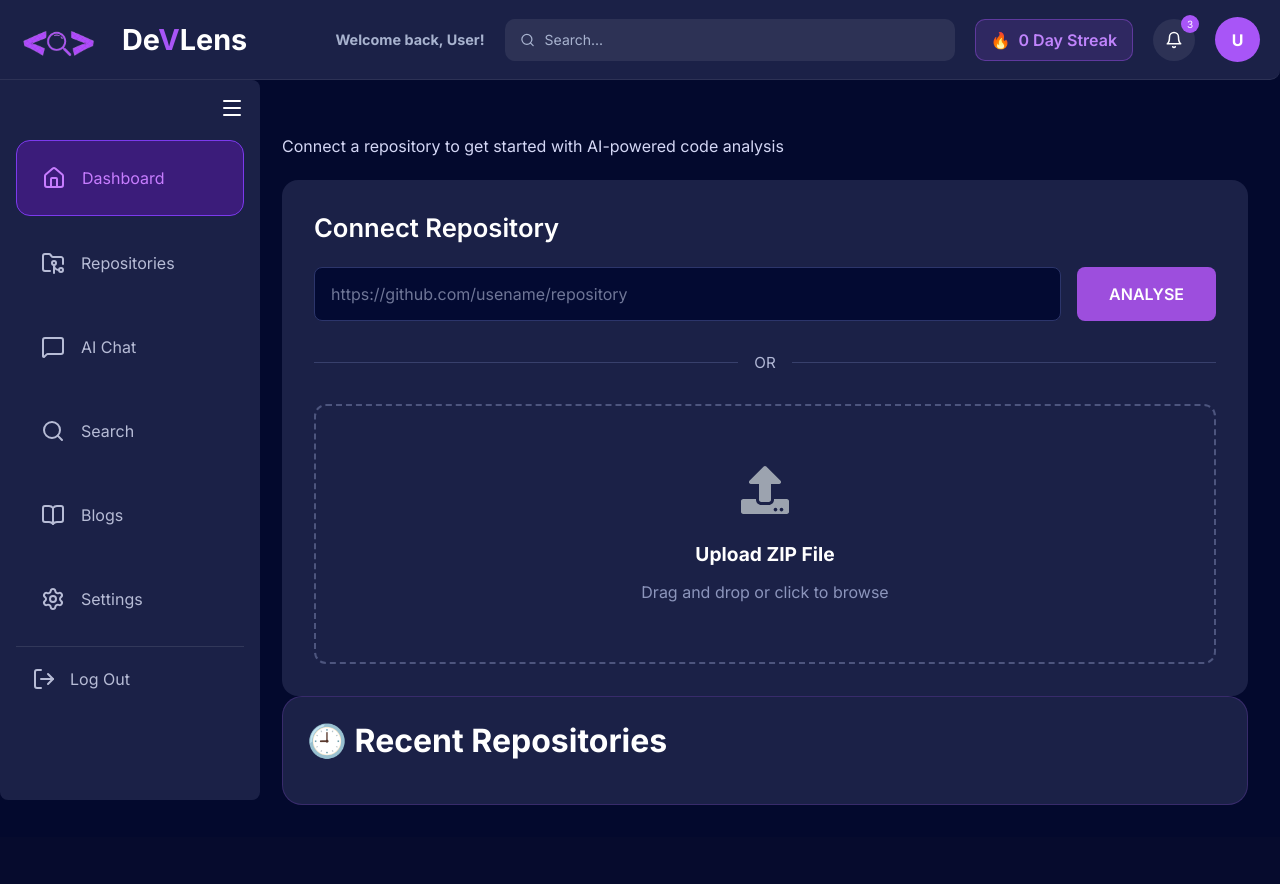
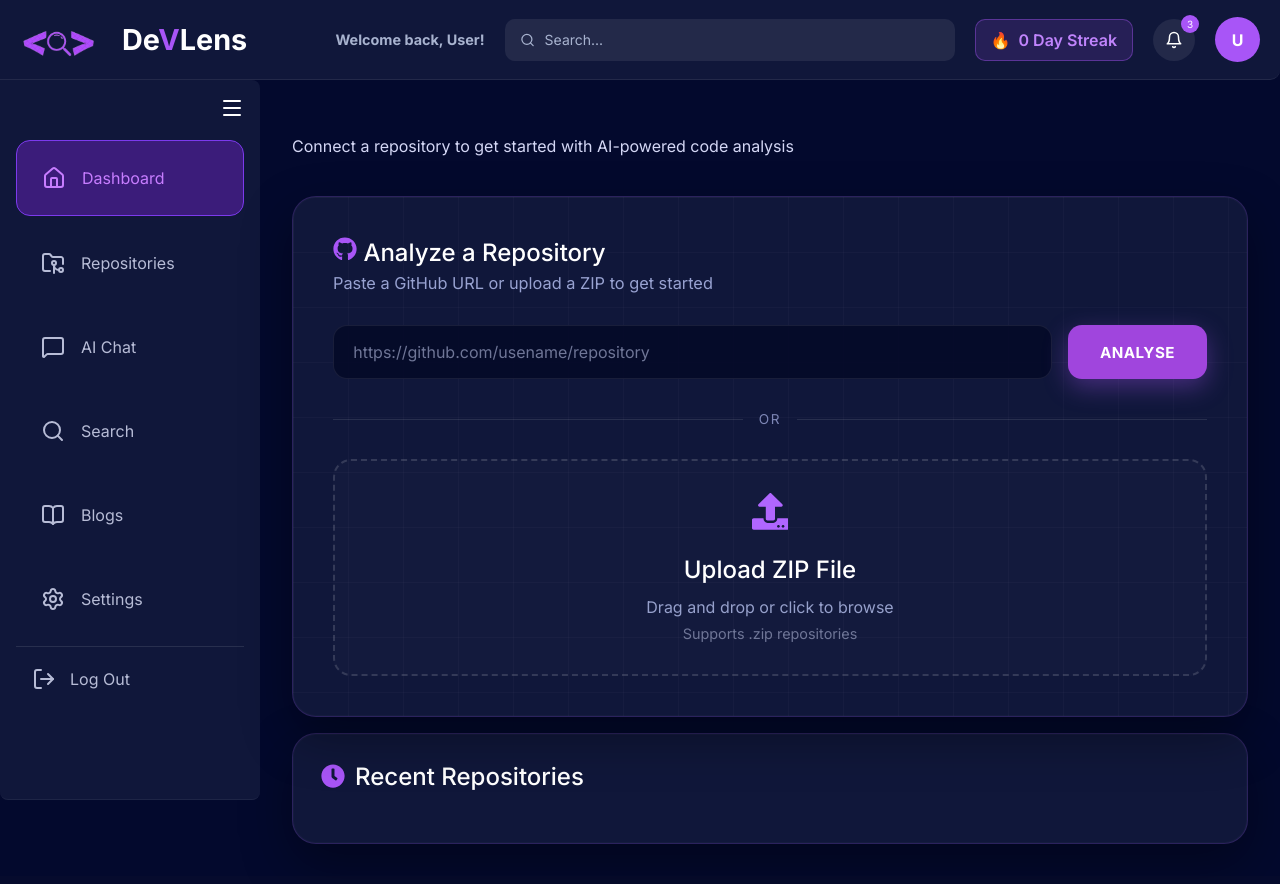
Before and after one commit to Ragamaie-Nagineni/DeVLens, a React app in the folder frontend/: page /dashboard in a window 1280 px wide. Shown: the top 884 px of the page. Built offline with nearby package versions, Linux system fonts and the light colour scheme; the HTML template or start-up script is replaced by a standard one.

Commit message:
improved dashboard ui

```diff
--- a/frontend/src/components/Header/Header.css
+++ b/frontend/src/components/Header/Header.css
@@ -12,7 +12,14 @@
   height: 80px;
   z-index: 1000;
   /* background: #161d4a; */
-  background: #1b2147;
+  /* background: #1b2147; */
+  /* background: linear-gradient(
+    135deg,
+    rgba(78, 44, 180, 0.18),
+    rgba(25, 30, 75, 0.95)
+  ); */
+   background: #10173A;
+  border-bottom: 1px solid rgba(255,255,255,0.06);
   position:fixed;
   display: flex;
   align-items: center;
--- a/frontend/src/components/RecentRepositories/RecentRepositories.css
+++ b/frontend/src/components/RecentRepositories/RecentRepositories.css
@@ -1,35 +1,75 @@
+/* ===========================
+   Recent Repositories Container
+=========================== */
+
 .recent-repositories {
   width: 100%;
-  background: #1b2147;
-  border-radius: 20px;
-  padding: 24px;
-  border: 1px solid rgba(168, 85, 247, 0.2);
+  padding: 28px;
+  border-radius: 24px;
+
+ background: #10173A;
+
+  border: 1px solid rgba(168, 85, 247, 0.18);
+
+  box-shadow:
+    inset 0 0 0 1px rgba(255, 255, 255, 0.02),
+    0 20px 50px rgba(0, 0, 0, 0.35);
+
 }
 
+/* ===========================
+   Section Title
+=========================== */
+
 .recent-repositories h2 {
-  color: #fff;
-  font-size: 2rem;
-  margin-bottom: 20px;
+  display: flex;
+  align-items: center;
+  gap: 10px;
+
+  color: #ffffff;
+  font-size: 1.5rem;
+  font-weight: 500;
+
+  margin-bottom: 24px;
 }
+
+/* ===========================
+   Repository Card
+=========================== */
 
 .recent-repo-card {
   display: flex;
   justify-content: space-between;
   align-items: center;
 
-  background: #030a32;
-  border-radius: 16px;
-  padding: 20px 24px;
-  margin-bottom: 16px;
+  padding: 22px 24px;
+  margin-bottom: 18px;
 
-  border: 1px solid transparent;
+  border-radius: 20px;
+
+  background: #040b30;
+
+  border: 1px solid rgba(255, 255, 255, 0.04);
+
   transition: all 0.25s ease;
 }
 
+.recent-repo-card:last-child {
+  margin-bottom: 0;
+}
+
 .recent-repo-card:hover {
-  border-color: #a855f7;
   transform: translateY(-2px);
+
+  border-color: rgba(168, 85, 247, 0.35);
+
+  box-shadow:
+    0 12px 28px rgba(0, 0, 0, 0.3);
 }
+
+/* ===========================
+   Left Section
+=========================== */
 
 .repo-left {
   display: flex;
@@ -37,61 +77,158 @@
   gap: 18px;
 }
 
+/* ===========================
+   Repository Icon
+=========================== */
+
 .repo-icon {
-  width: 56px;
-  height: 56px;
-  border-radius: 14px;
+  width: 50px;
+  height: 50px;
+  border-radius: 16px;
+  display: flex;
+  align-items: center;
+  justify-content: center;
+  font-size: 1.2rem;
+  background: linear-gradient(
+    135deg,
+    rgba(107, 70, 193, 0.35),
+    rgba(55, 30, 110, 0.9)
+  );
+  border: 1px solid rgba(168, 85, 247, 0.25);
+  flex-shrink: 0;
+}
 
+/* ===========================
+   Repository Details
+=========================== */
+
+.repo-details {
   display: flex;
-  justify-content: center;
-  align-items: center;
-
-  font-size: 1.5rem;
-
-  background: rgba(168, 85, 247, 0.12);
-  border: 1px solid rgba(168, 85, 247, 0.3);
+  flex-direction: column;
 }
 
 .repo-details h3 {
-  color: white;
-  font-size: 1.4rem;
-  margin-bottom: 10px;
+  color: #ffffff;
+  font-size: 1.2rem;
+  font-weight: 300;
+
+  margin: 0 0 8px;
 }
+
+/* ===========================
+   Metrics
+=========================== */
 
 .repo-metrics {
   display: flex;
-  gap: 18px;
   flex-wrap: wrap;
-
-  color: #9ea7cf;
+  gap: 15px;
+  color: #9ca4c8;
   font-size: 0.95rem;
 }
 
-.repo-metrics span {
+/* .repo-metrics span {
   display: flex;
   align-items: center;
-  gap: 4px;
+  gap: 5px;
+} */
+ .repo-metrics span {
+  display: flex;
+  align-items: center;
+  gap: 6px;
 }
 
+/* .repo-metrics svg {
+  font-size: 0.9rem;
+  color: #a855f7;
+} */
+
+/* .repo-icon svg {
+  font-size: 1.4rem;
+  color: #c084fc;
+} */
+/*clock*/
+.recent-repositories h2 svg {
+  color: #a855f7;
+}
+
+.explore-btn svg {
+  font-size: 1rem;
+}
+
+/* ===========================
+   Explore Button
+=========================== */
+
 .explore-btn {
-  width: 46px;
-  height: 46px;
-
+  width: 48px;
+  height: 48px;
   border: none;
   border-radius: 50%;
-
-  background: rgba(168, 85, 247, 0.15);
-  color: #a855f7;
-
-  font-size: 1.5rem;
-  font-weight: bold;
+  display: flex;
+  align-items: center;
+  justify-content: center;
+  background: rgba(168, 85, 247, 0.12);
+  color: #b56dff;
+  font-size: 1.4rem;
   cursor: pointer;
-
-  transition: all 0.2s ease;
+  transition: all 0.25s ease;
+  flex-shrink: 0;
 }
 
 .explore-btn:hover {
-  background: #a855f7;
-  color: white;
-  transform: scale(1.08);
+  background: rgba(168, 85, 247, 0.22);
+  color: #ffffff;
+  transform: translateX(4px);
 }
+
+/* ===========================
+   Scrollbar (optional)
+=========================== */
+
+.recent-repositories::-webkit-scrollbar {
+  width: 6px;
+}
+
+.recent-repositories::-webkit-scrollbar-thumb {
+  background: rgba(168, 85, 247, 0.4);
+  border-radius: 10px;
+}
+
+/* ===========================
+   Responsive
+=========================== */
+
+@media (max-width: 768px) {
+  .recent-repositories {
+    padding: 18px;
+  }
+
+  .recent-repositories h2 {
+    font-size: 1.5rem;
+  }
+
+  .recent-repo-card {
+    padding: 18px;
+  }
+
+  .repo-details h3 {
+    font-size: 1.2rem;
+  }
+
+  .repo-metrics {
+    gap: 10px;
+    font-size: 0.85rem;
+  }
+
+  .repo-icon {
+    width: 52px;
+    height: 52px;
+    font-size: 1.3rem;
+  }
+
+  .explore-btn {
+    width: 42px;
+    height: 42px;
+  }
+}
--- a/frontend/src/components/RecentRepositories/RecentRepositories.jsx
+++ b/frontend/src/components/RecentRepositories/RecentRepositories.jsx
@@ -2,6 +2,14 @@
 import { useNavigate } from "react-router-dom";
 import axios from "axios";
 import "./RecentRepositories.css";
+import {
+  FaCube,
+  FaFolder,
+  FaCode,
+  FaLayerGroup,
+  FaArrowRight,
+  FaClock,
+} from "react-icons/fa";
 
 function RecentRepositories() {
     const [repositories, setRepositories] = useState([]);
@@ -28,20 +36,20 @@
 
     return (
         <div className="recent-repositories">
-            <h2>🕘 Recent Repositories</h2>
+            <h2><FaClock/> Recent Repositories</h2>
 
             {repositories.map((repo) => (
                 <div className="recent-repo-card" key={repo.id}>
                     <div className="repo-left">
-                        <div className="repo-icon">📦</div>
+                        <div className="repo-icon"><FaCube/></div>
 
                         <div className="repo-details">
                             <h3>{repo.repo_name}</h3>
 
                             <div className="repo-metrics">
-                                <span>📁 {repo.metrics?.files} files</span>
-                                <span>⚙️ {repo.metrics?.functions} functions</span>
-                                <span>🏗️ {repo.metrics?.classes} classes</span>
+                                <span><FaFolder/> {repo.metrics?.files} files</span>
+                                <span><FaCode/> {repo.metrics?.functions} functions</span>
+                                <span><FaLayerGroup/> {repo.metrics?.classes} classes</span>
                                 <span>
                                     {new Date(repo.created_at).toLocaleDateString()}
                                 </span>
@@ -59,7 +67,7 @@
                             })
                         }
                     >
-                        →
+                         <FaArrowRight />
                     </button>
                 </div>
             ))}
--- a/frontend/src/components/Sidebar/Sidebar.css
+++ b/frontend/src/components/Sidebar/Sidebar.css
@@ -5,7 +5,14 @@
   left: 0;
   height: calc(100vh - 5rem);
   /* background: #141B4D; */
-  background: #1b2147;
+  /*background: #1b2147;*/
+  /* background: linear-gradient(
+    135deg,
+    rgba(78, 44, 180, 0.18),
+    rgba(25, 30, 75, 0.95)
+  ); */
+   background: #10173A;
+  border-bottom: 1px solid rgba(255,255,255,0.06);
   display: flex;
   flex-direction: column;
   justify-content: flex-start;
--- a/frontend/src/components/uploadBox/UploadBox.css
+++ b/frontend/src/components/uploadBox/UploadBox.css
@@ -1,76 +1,149 @@
+/* ===========================
+   Connect Repository Card
+=========================== */
+
 .connect-repo-card {
   width: 100%;
-  /* max-width: none; */
-  background: #1b2147;
-  border-radius: 16px;
-  padding: 2rem;
+  padding: 2.5rem;
+  border-radius: 24px;
+
+  /* background: linear-gradient(
+    135deg,
+    rgba(78, 44, 180, 0.18),
+    rgba(25, 30, 75, 0.95)
+  ); */
+  background: #10173A;
+
+  border: 1px solid rgba(168, 85, 247, 0.18);
+
+  box-shadow:
+    inset 0 0 0 1px rgba(255, 255, 255, 0.02),
+    0 20px 50px rgba(0, 0, 0, 0.35);
+
+  position: relative;
+  overflow: hidden;
 }
 
-/* Title */
-.connect-repo-card h3 {
-  font-size: clamp(1.2rem, 2vw, 1.8rem);
-  font-weight: 600;
-  margin-bottom: 1.5rem;
+/* subtle grid overlay */
+.connect-repo-card::before {
+  content: "";
+  position: absolute;
+  inset: 0;
+  pointer-events: none;
+
+  background-image:
+    linear-gradient(rgba(255,255,255,0.025) 1px, transparent 1px),
+    linear-gradient(90deg, rgba(255,255,255,0.025) 1px, transparent 1px);
+
+  background-size: 55px 55px;
 }
 
-/* Input + Button */
- .repo-input-container {
+/* ===========================
+   Heading
+=========================== */
+
+.connect-repo-card h3 {
+  position: relative;
+  z-index: 1;
+
+  font-size: 1.5rem;
+  font-weight: 500;
+  color: white;
+  margin-bottom: 0.4rem;
+}
+/*github icon*/
+.connect-repo-card h3 svg{
+  color: #a855f7;
+}
+
+.repo-subtitle {
+  position: relative;
+  z-index: 1;
+
+  color: #98a2d1;
+  font-size: 1.02rem;
+  margin-bottom: 2rem;
+}
+
+/* ===========================
+   Input + Button
+=========================== */
+
+.repo-input-container {
+  position: relative;
+  z-index: 1;
+
   display: flex;
   gap: 1rem;
   align-items: stretch;
-  flex-wrap: nowrap;
 }
 
 .repo-input-container input {
-  flex: 1 1 300px;
-  min-width: 0;
-  padding: 1rem;
-  background: #030a32;
-  border: 1px solid #2c356b;
-  border-radius: 8px;
+  flex: 1;
+
+  padding: 1rem 1.2rem;
+
+  background: rgba(5, 10, 40, 0.9);
+
+  border: 1px solid rgba(255,255,255,0.08);
+
+  border-radius: 14px;
+
   color: white;
   font-size: 1rem;
+
   outline: none;
+  transition: all 0.25s ease;
 }
- /* .repo-input-container {
-  display: flex;
-  align-items: center;
-  gap: 1rem;
-  flex-wrap: nowrap;
-} */
-
-
 
 .repo-input-container input::placeholder {
   color: #6f7697;
 }
 
 .repo-input-container input:focus {
-  border-color: #a855f7;
+  border-color: #b066ff;
+
+  box-shadow:
+    0 0 0 3px rgba(168,85,247,.15),
+    0 0 20px rgba(168,85,247,.18);
 }
 
 .repo-input-container button {
-  padding: 1rem 2rem;
+  padding: 0 2rem;
+
   border: none;
-  border-radius: 8px;
-
-  background: #9d4edd;
-  flex-shrink: 0;
-  color: white;
-  font-weight: 600;
-  font-size: 1rem;
+  border-radius: 14px;
 
   cursor: pointer;
-  transition: 0.3s ease;
+
+  color: white;
+  font-size: 0.95rem;
+  font-weight: 700;
+  letter-spacing: 0.03em;
+
+  background:  #a045dd;
+
+  transition: all 0.25s ease;
+
+  box-shadow:
+    0 8px 24px rgba(168,85,247,.35);
 }
 
 .repo-input-container button:hover {
-   background: #9239db;
-  opacity: 0.9;
+  transform: translateY(-2px);
+
+  box-shadow:
+    0 14px 30px rgba(168,85,247,.45);
 }
 
-/* OR Divider */
+/* ===========================
+   OR Divider
+=========================== */
+
 .or-divider {
+  position: relative;
+  z-index: 1;
+
   display: flex;
   align-items: center;
   margin: 2rem 0;
@@ -81,115 +154,131 @@
   content: "";
   flex: 1;
   height: 1px;
-  background: #38406c;
+  background: rgba(255,255,255,0.1);
 }
 
 .or-divider span {
   padding: 0 1rem;
-  color: #b2b8d6;
-  font-size: 0.95rem;
+  color: #7d86b5;
+  font-size: 0.85rem;
+  text-transform: uppercase;
+  letter-spacing: 0.12em;
 }
 
-/* Upload Area */
+/* ===========================
+   Upload Area
+=========================== */
+
 .upload-box {
-  border: 2px dashed #4d557e;
-  border-radius: 12px;
-
-  min-height: 260px;
-
+  position: relative;
+  z-index: 1;
+  min-height: 200px;
   display: flex;
   justify-content: center;
   align-items: center;
-
-  padding: 2rem;
-  text-align: center;
-
+  border-radius: 18px;
+  border: 2px dashed rgba(255,255,255,0.14);
+  background: rgba(255,255,255,0.015);
   cursor: pointer;
   transition: all 0.3s ease;
+  padding: 2rem;
+}
+
+.upload-box:hover {
+  border-color: #a855f7;
+  background: rgba(168,85,247,.05);
 }
 
 .upload-box.dragging {
-    border: 2px solid #a855f7;
-    transform: scale(1.01);
-    background: rgba(168, 85, 247, 0.08);
-}
-.upload-box:hover {
-  border-color: #a855f7;
+  border-color: #b066ff;
+  background: rgba(168,85,247,.08);
+  transform: scale(1.01);
 }
 
+/* ===========================
+   Upload Content
+=========================== */
+
 .upload-content {
+  text-align: center;
+
   display: flex;
   flex-direction: column;
   align-items: center;
 }
 
 .upload-icon {
-  font-size: 3rem;
-  color: #9ca3af;
+  font-size: 2.3rem;
+  color: #b066ff;
   margin-bottom: 1rem;
 }
 
 .upload-content h4 {
-  margin-bottom: 1rem;
-  font-size: clamp(1.2rem, 1vw, 1.8rem);
+  color: white;
+  font-size: 1.5rem;
+  font-weight: 500;
+  margin-bottom: 0.8rem;
 }
 
 .upload-content p {
-  color: #8c95bc;
+  color: #96a0cb;
   font-size: 1rem;
+  margin-bottom: 0.5rem;
 }
 
-/**/
+.upload-content p span {
+  color: #b066ff;
+}
 
+.upload-content small {
+  color: #6f7697;
+  font-size: 0.9rem;
+}
 
+/* ===========================
+   Loading
+=========================== */
 
+.analysis-progress {
+  padding: 2rem;
+  border-radius: 22px;
 
-/***/
-.analysis-progress {
-  margin-top: 24px;
-  padding: 24px;
-  border-radius: 20px;
-  background: #1b2147;
+  background: linear-gradient(
+    135deg,
+    rgba(78, 44, 180, 0.18),
+    rgba(25, 30, 75, 0.95)
+  );
+
+  border: 1px solid rgba(168,85,247,.15);
+}
+
+.analysis-progress h3 {
+  margin-bottom: 1.2rem;
 }
 
 .progress-bar {
   width: 100%;
   height: 10px;
-  background: #2a2f5a;
+
   border-radius: 999px;
   overflow: hidden;
-  margin: 20px 0;
+
+  background: rgba(255,255,255,0.08);
+
+  margin: 1rem 0 1.2rem;
 }
 
 .progress-fill {
+  width: 100%;
   height: 100%;
-  width: 100%;
-  background: linear-gradient(90deg, #8b5cf6, #a855f7);
-  animation: loading 2s infinite linear;
-}
 
-.status-pill {
-  display: inline-block;
-  padding: 6px 12px;
-  border-radius: 999px;
-  background: rgba(34, 197, 94, 0.15);
-  color: #22c55e;
-  font-size: 0.9rem;
-  font-weight: 600;
-  margin-bottom: 16px;
-}
-.new-analysis-btn {
-  background: transparent;
-  border: none;
-  color: #8c95bc;
-  cursor: pointer;
-  font-size: 15px;
-  font-weight: 500;
-  transition: 0.2s;
-}
+  background: linear-gradient(
+    90deg,
+    #8b5cf6,
+    #b84dff
+  );
 
-.new-analysis-btn:hover {
-  color: white;
+  animation: loading 1.8s linear infinite;
 }
 
 @keyframes loading {
@@ -200,3 +289,31 @@
     transform: translateX(100%);
   }
 }
+
+/* ===========================
+   Responsive
+=========================== */
+
+@media (max-width: 768px) {
+
+  .connect-repo-card {
+    padding: 1.5rem;
+  }
+
+  .repo-input-container {
+    flex-direction: column;
+  }
+
+  .repo-input-container button {
+    width: 100%;
+    padding: 1rem;
+  }
+
+  .upload-box {
+    min-height: 200px;
+  }
+
+  .connect-repo-card h3 {
+    font-size: 1.7rem;
+  }
+}
--- a/frontend/src/components/uploadBox/UploadBox.jsx
+++ b/frontend/src/components/uploadBox/UploadBox.jsx
@@ -1,5 +1,5 @@
 import react from "react";
-import { FaUpload } from "react-icons/fa";
+import { FaUpload, FaGithub } from "react-icons/fa";
 import { useRef, useState, useEffect } from "react";
 import "./UploadBox.css"
 import axios from "axios";
@@ -96,7 +96,10 @@
             {!loading && (
                 <div className="connect-repo-card">
 
-                    <h3>Connect Repository</h3>
+                    <h3> <FaGithub/> Analyze a Repository</h3>
+                    <p className="repo-subtitle">
+                        Paste a GitHub URL or upload a ZIP to get started
+                    </p>
                     <div className="repo-input-container">
                         <input type="url" value={repoUrl} onChange={(e) => setRepoUrl(e.target.value)} placeholder="https://github.com/usename/repository"></input>
                         <button onClick={handleRepoAnalysis}>ANALYSE</button>
@@ -124,6 +127,7 @@
                             <div className="upload-icon"><FaUpload /></div>
                             <h4>Upload ZIP File</h4>
                             <p>{file ? file.name : "Drag and drop or click to browse"}</p>
+                            <small>Supports .zip repositories</small>
                         </div>
                     </div>
                 </div>
--- a/frontend/src/pages/Dashboard/Dashboard.css
+++ b/frontend/src/pages/Dashboard/Dashboard.css
@@ -20,7 +20,8 @@
   padding: 2rem;
   display: flex;
   flex-direction: column;
-   margin-left: 250px;
+  margin-left: 260px;
+  gap:1rem;
 }
 
  .dashboard-content.collapsed {
```
